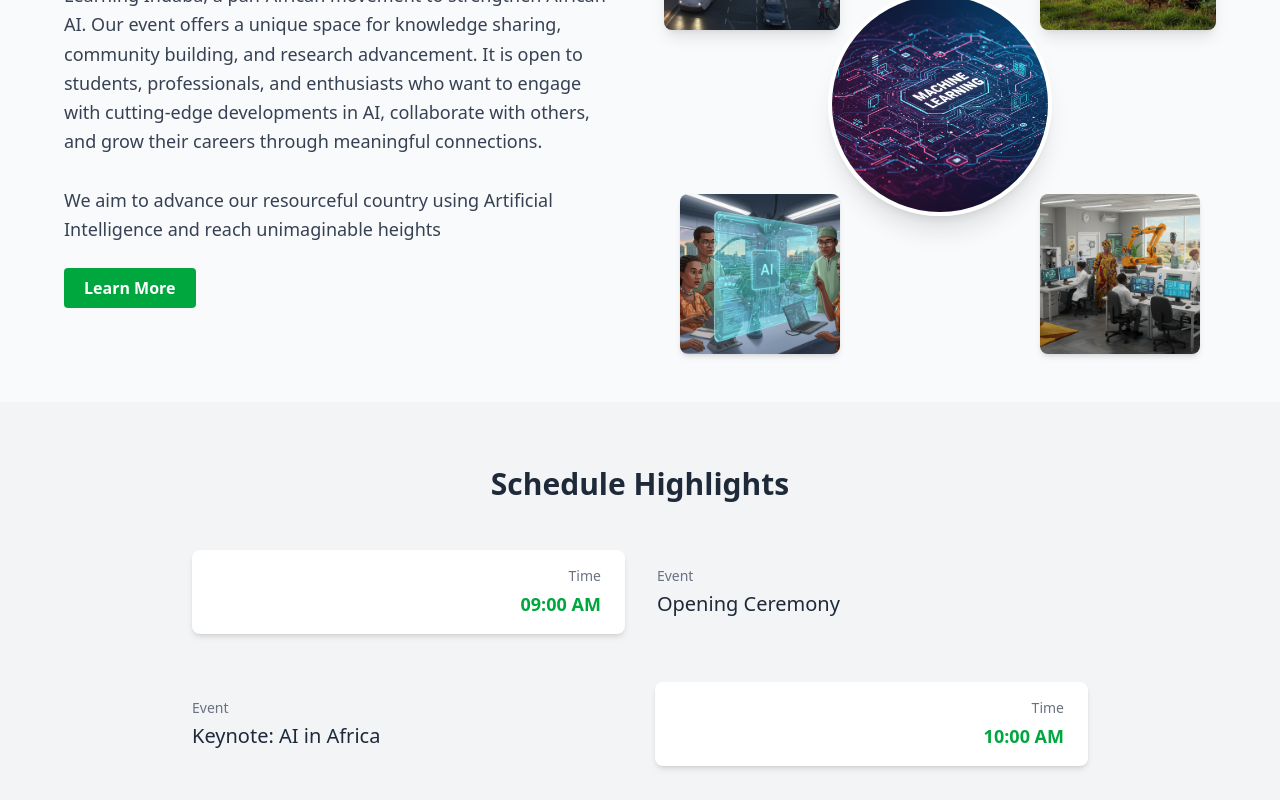
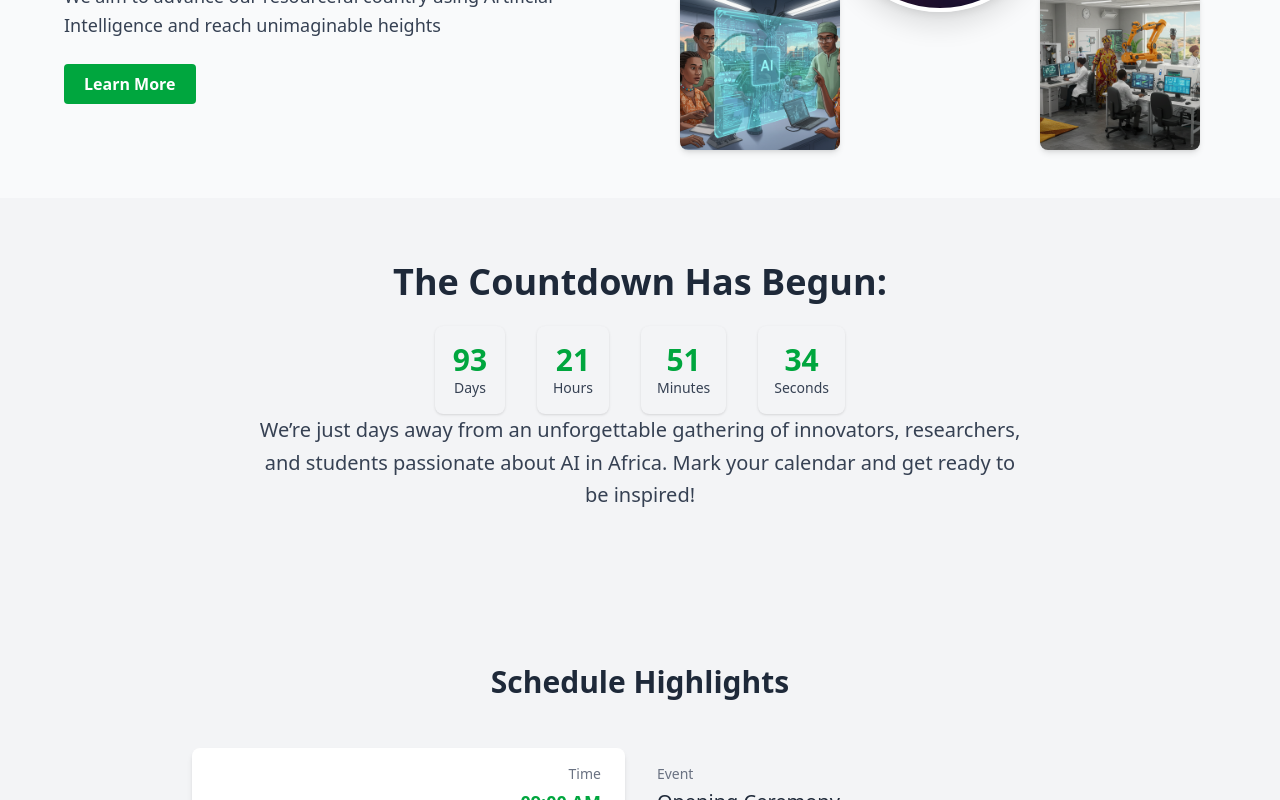
Before and after one commit to NeoPhetoane/IndabaX_Equatorial_Guinea, a React (Vite) app: page / in a window 1280 px wide. Shown: the part 1218-2018 px from the top of the page. Built offline with nearby package versions, Linux system fonts and the light colour scheme.

Commit message:
Countdown timer added to a new invitation section. (Why attend section removed).

```diff
--- /dev/null
+++ b/src/components/CountdownTimer.jsx
@@ -0,0 +1,59 @@
+import { useEffect, useState } from "react";
+
+const eventDate = new Date("2025-08-15T09:00:00");
+
+function getTimeLeft() {
+  const now = new Date();
+  const diff = eventDate - now;
+
+  return diff > 0
+    ? {
+        days: Math.floor(diff / (1000 * 60 * 60 * 24)),
+        hours: Math.floor((diff / (1000 * 60 * 60)) % 24),
+        minutes: Math.floor((diff / 1000 / 60) % 60),
+        seconds: Math.floor((diff / 1000) % 60),
+      }
+    : null;
+}
+
+export default function CountdownTimer() {
+  const [timeLeft, setTimeLeft] = useState(getTimeLeft());
+
+  useEffect(() => {
+    const timer = setInterval(() => {
+      setTimeLeft(getTimeLeft());
+    }, 1000);
+    return () => clearInterval(timer);
+  }, []);
+
+  return (
+    <section //className="bg-white py-16 px-6 border-t border-gray-200"
+    >
+      <div className="max-w-4xl mx-auto text-center">
+        <h2 className="text-3xl md:text-4xl font-bold text-gray-800 mb-6">
+          {timeLeft ? " The Countdown Has Begun:" : "🎉 It's IndabaX Day!"}
+        </h2>
+
+        {timeLeft ? (
+          <div className="flex justify-center gap-4 sm:gap-8 text-center font-medium text-gray-700">
+            {["days", "hours", "minutes", "seconds"].map((unit, i) => (
+              <div
+                key={i}
+                className="bg-gray-100 px-4 py-4 rounded-lg shadow-sm min-w-[70px]"
+              >
+                <p className="text-2xl md:text-3xl text-green-600 font-bold">
+                  {timeLeft[unit]}
+                </p>
+                <p className="text-sm capitalize">{unit}</p>
+              </div>
+            ))}
+          </div>
+        ) : (
+          <p className="text-lg text-green-700 font-semibold mt-4">
+            Join us now and be part of the future of African AI.
+          </p>
+        )}
+      </div>
+    </section>
+  );
+}
--- a/src/pages/Home.jsx
+++ b/src/pages/Home.jsx
@@ -1,5 +1,5 @@
 import { Link } from "react-router-dom";
-
+import CountdownTimer from "../components/CountdownTimer";
 // Placeholder speakers
 const speakers = [
   {
@@ -83,15 +83,6 @@ export default function Home() {
         </div>
       </section>
 
-      {/* Event Summary */}
-      <section className="max-w-4xl mx-auto py-12 px-4 text-center">
-        <h2 className="text-3xl font-bold mb-4">Why Attend?</h2>
-        <p className="text-lg text-gray-700">
-          Join researchers, students, and industry professionals for 3 days of
-          talks, workshops, and networking on AI and machine learning in Africa.
-        </p>
-      </section>
-
       {/* About Section */}
       <section className="bg-gray-50 py-12 px-4">
         <div className="max-w-6xl mx-auto flex flex-col md:flex-row items-center gap-12">
@@ -129,29 +120,45 @@ export default function Home() {
             <img
               src="/aboutsec1.jpg"
               alt="Top Left"
-              className="absolute top-0 left-0 w-36 h-36 md:w-44 md:h-44 object-cover rounded-lg shadow-lg"
+              className="absolute top-0 left-0 w-36 h-36 md:w-44 md:h-44 object-cover rounded-lg shadow-lg hover:scale-150 transform transition duration-300"
             />
             <img
               src="aboutsec2.jpg"
               alt="Top Right"
-              className="absolute top-0 right-0 w-36 h-36 md:w-44 md:h-44 object-cover rounded-lg shadow-lg"
+              className="absolute top-0 right-0 w-36 h-36 md:w-44 md:h-44 object-cover rounded-lg shadow-lg
+             hover:scale-150 transform transition duration-300"
             />
             <img
               src="/aboutsec3.jpg"
               alt="Center"
-              className="absolute top-1/2 left-1/2 w-44 h-44 md:w-56 md:h-56 transform -translate-x-1/2 -translate-y-1/2 object-cover rounded-full shadow-xl border-4 border-white"
+              className="absolute top-1/2 left-1/2 w-44 h-44 md:w-56 md:h-56 transform -translate-x-1/2 -translate-y-1/2 object-cover rounded-full shadow-xl border-4 border-white
+             hover:scale-150 transform transition duration-300"
             />
             <img
               src="/aboutsec4.jpg"
               alt="Bottom Left"
-              className="absolute bottom-0 left-4 w-32 h-32 md:w-40 md:h-40 object-cover rounded-lg shadow-md"
+              className="absolute bottom-0 left-4 w-32 h-32 md:w-40 md:h-40 object-cover rounded-lg shadow-md
+             hover:scale-150 transform transition duration-300"
             />
             <img
               src="/aboutsec5.jpg"
               alt="Bottom Right"
-              className="absolute bottom-0 right-4 w-32 h-32 md:w-40 md:h-40 object-cover rounded-lg shadow-md"
+              className="absolute bottom-0 right-4 w-32 h-32 md:w-40 md:h-40 object-cover rounded-lg shadow-md
+             hover:scale-150 transform transition duration-300"
             />
           </div>
+        </div>
+      </section>
+
+      {/* Invitation and countdown */}
+      <section className="bg-gray-100 py-16 px-6">
+        <div className="max-w-5xl mx-auto text-center">
+          <CountdownTimer />
+          <p className="text-xl text-gray-700 mb-6 leading-relaxed max-w-3xl mx-auto">
+            We’re just days away from an unforgettable gathering of innovators,
+            researchers, and students passionate about AI in Africa. Mark your
+            calendar and get ready to be inspired!
+          </p>
         </div>
       </section>
 
```
